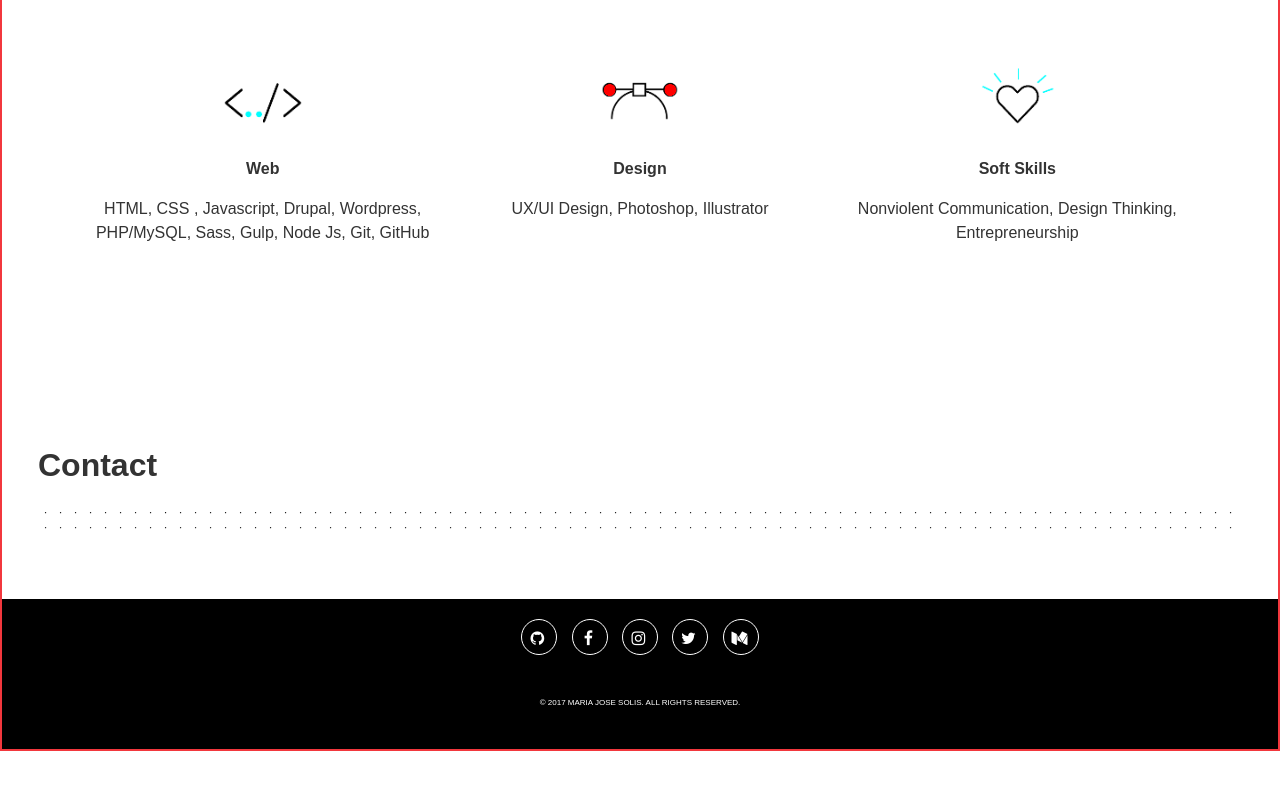
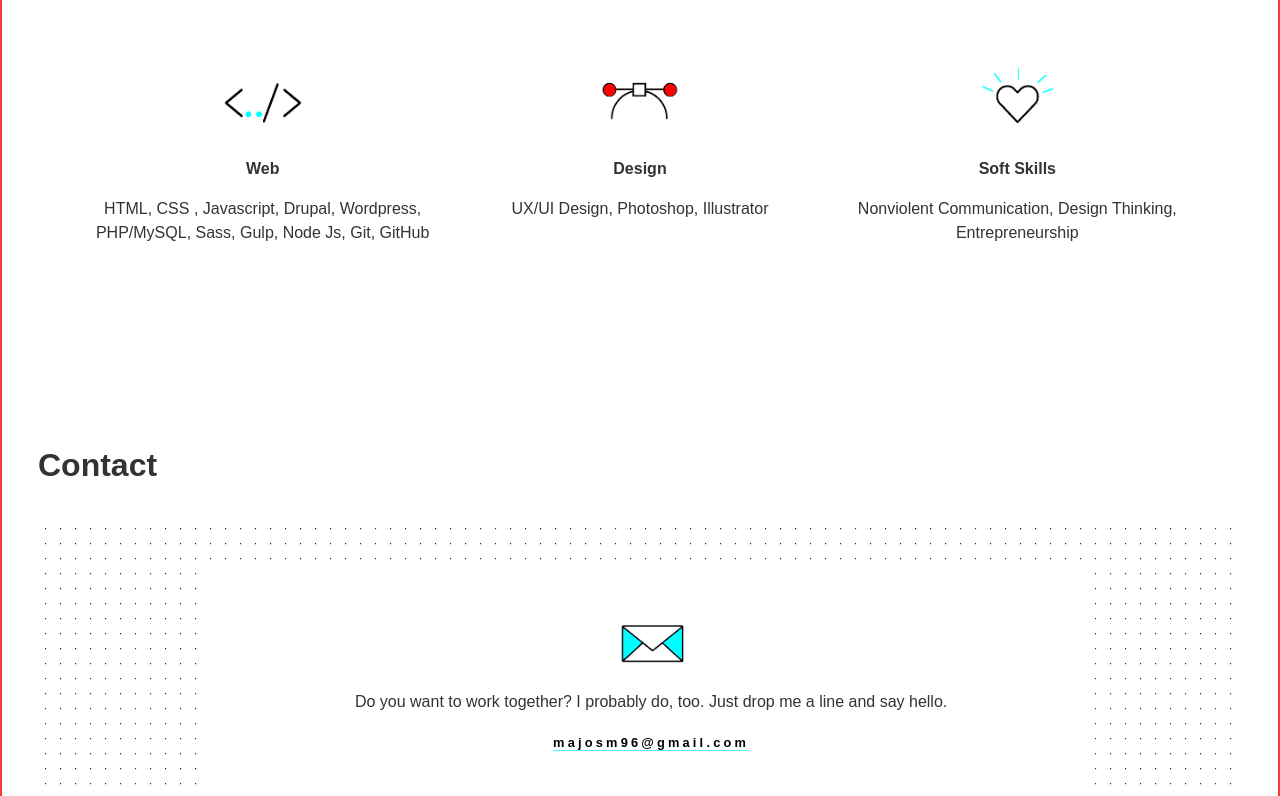
Before and after one commit to majosm96/portafolio, a website: page index.html in a window 1280 px wide. Shown: the part 2000-2796 px from the top of the page. Before the commit the page ends 2751 px from the top, so only its background shows below. Drawn offline with Linux system fonts and the light colour scheme; a web font is replaced by a local one.

Commit message:
Nueva seccion de contacto & cambio en img

```diff
--- a/index.html
+++ b/index.html
@@ -70,7 +70,7 @@
 
           <div class="personal-info__item">
             <h1>Hello</h1>
-            <p>I'm Maria Jose, front-end web developer, designer, problem solver. Also photographer amateur and lover of the adventure.
+            <p>I'm Maria Jose, front-end web developer with some good design sense. Also photographer amateur and lover of the adventure.
             I love working with people who <strong>love</strong> what they do. :)</p>
             <a href="project01.html">Visit</a>
           </div>
@@ -188,17 +188,18 @@
         <!--Contact-->
         <section class="l-group section-wrap group" id="contact">
 
-          <h2 class="h2-section">Contact</h2>
+          <div class="contact__title">
+            <h2 class="h2-section">Contact</h2>
 
-          <div class="bg-pattern">
-
-            <div>
-              <img src="" alt="">
-              <h4></h4>
-            </div>
-            <div></div>
+          </div>
 
 
+          <div class="bg-pattern contact__message-cont">
+            <div class="contact__message">
+                <img class="contact__img" src="img/mail03.png" alt="">
+                <p>Do you want to work together? I probably do, too. Just drop me a line and say hello.</p>
+                <a href="">majosm96@gmail.com</a>
+            </div>
           </div>
 
         </section>
--- a/sass/partials/elements/_type.scss
+++ b/sass/partials/elements/_type.scss
@@ -34,6 +34,7 @@ strong {
 b,
 strong {
   font-weight: bolder;
+  font-weight: 900;
 }
 
 // 1. Correct the inheritance and scaling of font size in all browsers.
--- /dev/null
+++ b/sass/partials/modules/_contact.scss
@@ -0,0 +1,34 @@
+.contact__img {
+  width: 80px;
+  margin: 1rem;
+}
+
+.contact__title {
+  // text-align: center;
+}
+
+.contact__message-cont {
+  padding: 2rem;
+  position: relative;
+  margin-top: 2rem;
+
+  a {
+      font-size: 0.70rem;
+  }
+
+  @include query(650px) {
+    padding: 3rem;
+
+    a {
+      font-size: 0.80rem;
+    }
+  }
+}
+
+.contact__message {
+  background-color: #fff;
+  width: 80%;
+  text-align: center;
+  padding: 2rem;
+  margin-left: 11%;
+}
--- a/sass/style.scss
+++ b/sass/style.scss
@@ -18,6 +18,7 @@
 @import "partials/modules/main-nav";
 @import "partials/modules/personal-info";
 @import "partials/modules/project-info";
+@import "partials/modules/contact";
 @import "partials/layout/header";
 @import "partials/layout/page";
 @import "partials/layout/footer";
```
Also changed, not shown: css/style.css, img/mail02.png (added), img/mail03.png (added), 2 other files.
